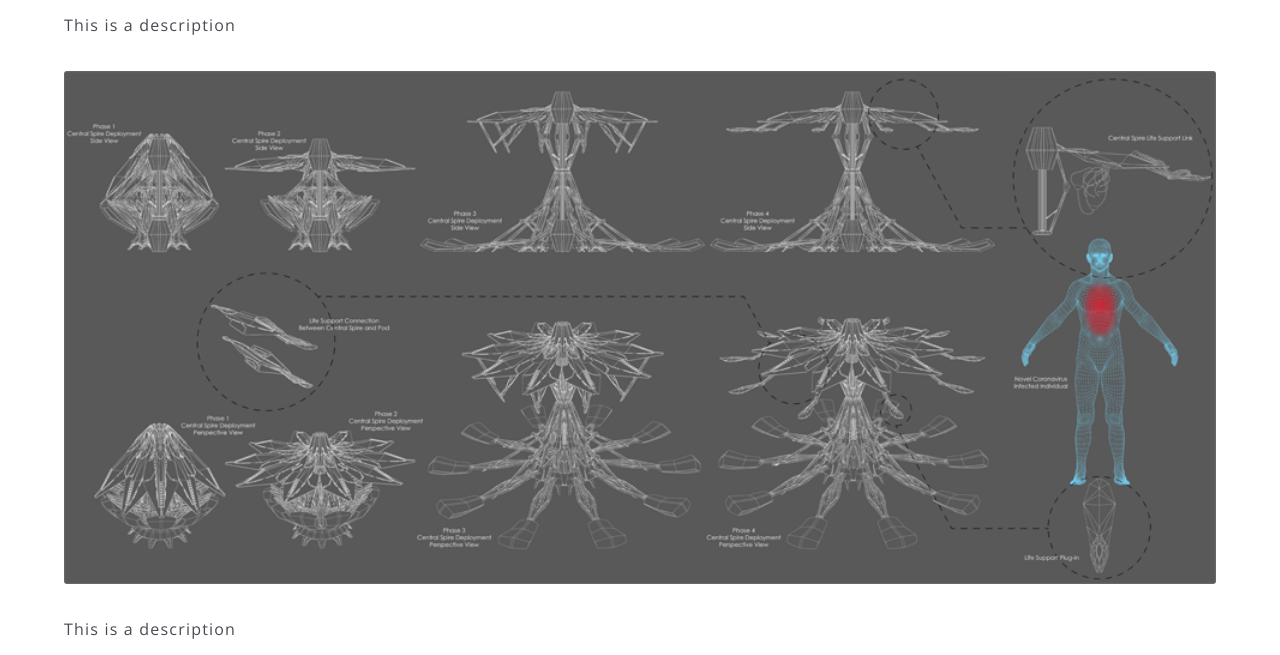
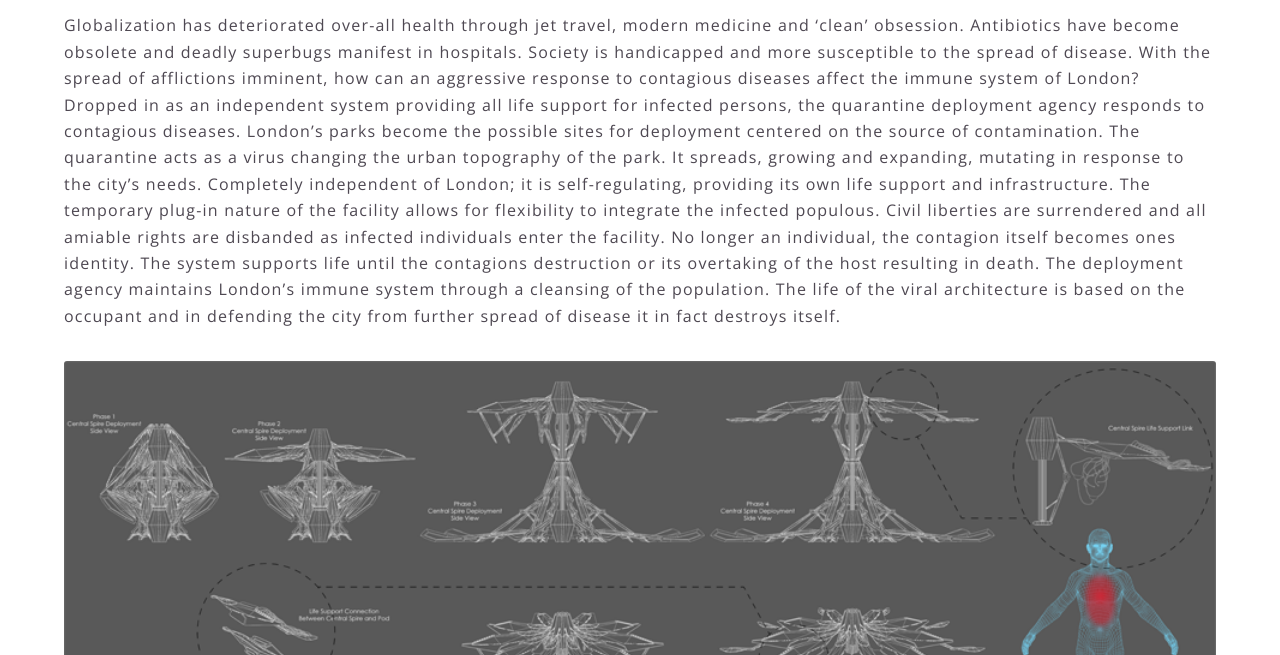
Before and after one commit to tylerlamonda/website_3, a Jekyll site: the page built from _posts/2017-06-11-thesis_project.md, in a window 1280 px wide and 1400 px high, scrolled down 1136 px. Shown: the part 246-901 px from the top of the window. Built offline with Jekyll 4.4.1, drawn with Linux system fonts in a browser that asks for light colours; some of the changed text lies outside the part shown; grey boxes are pictures that could not be loaded.

Commit message:
text changes

```diff
--- a/_posts/2017-06-11-thesis_project.md
+++ b/_posts/2017-06-11-thesis_project.md
@@ -4,76 +4,78 @@ title: Thesis Project
 name: thesis_project
 img: Thesis.png
 alt: image-alt
-description: "Their be germs!"
+description: "There be germs!"
 image_items: [
     {
-        title: Thesis Project,
+        title: quarantine deployment,
         img: QDA_1.png,
-        description: "This is a description"
+        description: "Globalization has deteriorated over-all health through jet travel, modern medicine and ‘clean’ obsession. Antibiotics have become obsolete and deadly superbugs manifest in hospitals. Society is handicapped and more susceptible to the spread of disease. With the spread of afflictions imminent, how can an aggressive response to contagious diseases affect the immune system of London?
+Dropped in as an independent system providing all life support for infected persons, the quarantine deployment agency responds to contagious diseases. London’s parks become the possible sites for deployment centered on the source of contamination. The quarantine acts as a virus changing the urban topography of the park. It spreads, growing and expanding, mutating in response to the city’s needs. Completely independent of London; it is self-regulating, providing its own life support and infrastructure. The temporary plug-in nature of the facility allows for flexibility to integrate the infected populous.
+Civil liberties are surrendered and all amiable rights are disbanded as infected individuals enter the facility. No longer an individual, the contagion itself becomes ones identity. The system supports life until the contagions destruction or its overtaking of the host resulting in death. The deployment agency maintains London’s immune system through a cleansing of the population. The life of the viral architecture is based on the occupant and in defending the city from further spread of disease it in fact destroys itself."
     },
     {
         img: QDA_2.png,
-        description: "This is a description"
+        description: "Phase 1 Deployment- Central Spire Structure/Life Support"
     },
     {
         img: QDA_3.png,
-        description: "This is a description"
+        description: "Central Spire being deployed by CH-47 Chinook Helicopter"
     },
     {
         img: QDA_4.png,
-        description: "This is a description"
+        description: "Central Spire Structure/Life Support Plan"
     },
     {
         img: QDA_5.png,
-        description: "This is a description"
+        description: ""
     },
     {
         img: QDA_6.png,
-        description: "This is a description"
+        description: "Central Spire and Pods Quarantine"
     },
     {
         img: QDA_7.png,
-        description: "This is a description"
+        description: "Pod Gills-Ventilation through a filtered breathing system"
     },
     {
         img: QDA_8.png,
-        description: "This is a description"
+        description: "Quarantine master plan- Pods and their link to medical spaces"
     },
     {
         img: QDA_9.png,
-        description: "This is a description"
+        description: ""
     },
     {
         img: QDA_10.png,
-        description: "This is a description"
+        description: "Quarantine/Medical Section"
     },
     {
         img: QDA_11.png,
-        description: "This is a description"
+        description: "Deployed Quarantine in Hyde Park"
     },
     {
         img: QDA_12.png,
-        description: "This is a description"
+        description: "Pod Section"
     },
     {
         img: QDA_13.png,
-        description: "This is a description"
+        description: "Infection Quarantine Testing Hive"
     },
     {
         img: QDA_14.png,
-        description: "This is a description"
+        description: "Pod Plan"
     },
     {
         img: QDA_15.png,
-        description: "This is a description"
+        description: "Quarantine Components and Relationship to Patient"
     },
     {
         img: QDA_16.png,
-        description: "This is a description"
+        description: ""
     },
     {
         img: QDA_17.png,
-        description: "This is a description"
+        description: "Inside Quarantine Hive"
     },
 
 ]
```
Also changed, not shown: _posts/2017-06-05-chasing_dead_jake.md (+1 -1 lines), _posts/2017-06-06-kirby.md (+11 -11 lines), _posts/2017-06-07-foster_+_partners.md (+50 -50 lines), _posts/2017-06-08-luminous.md (+5 -5 lines).
